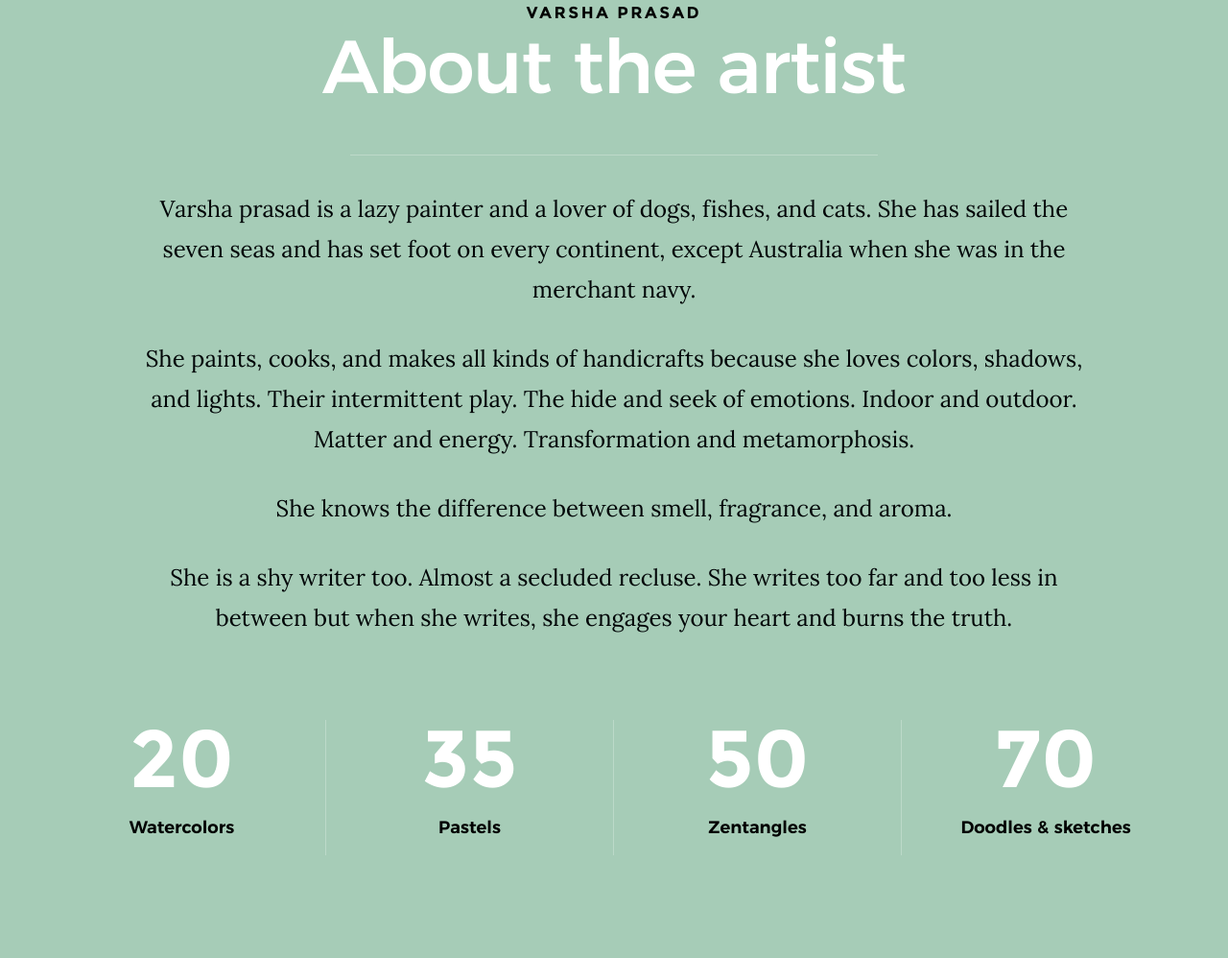
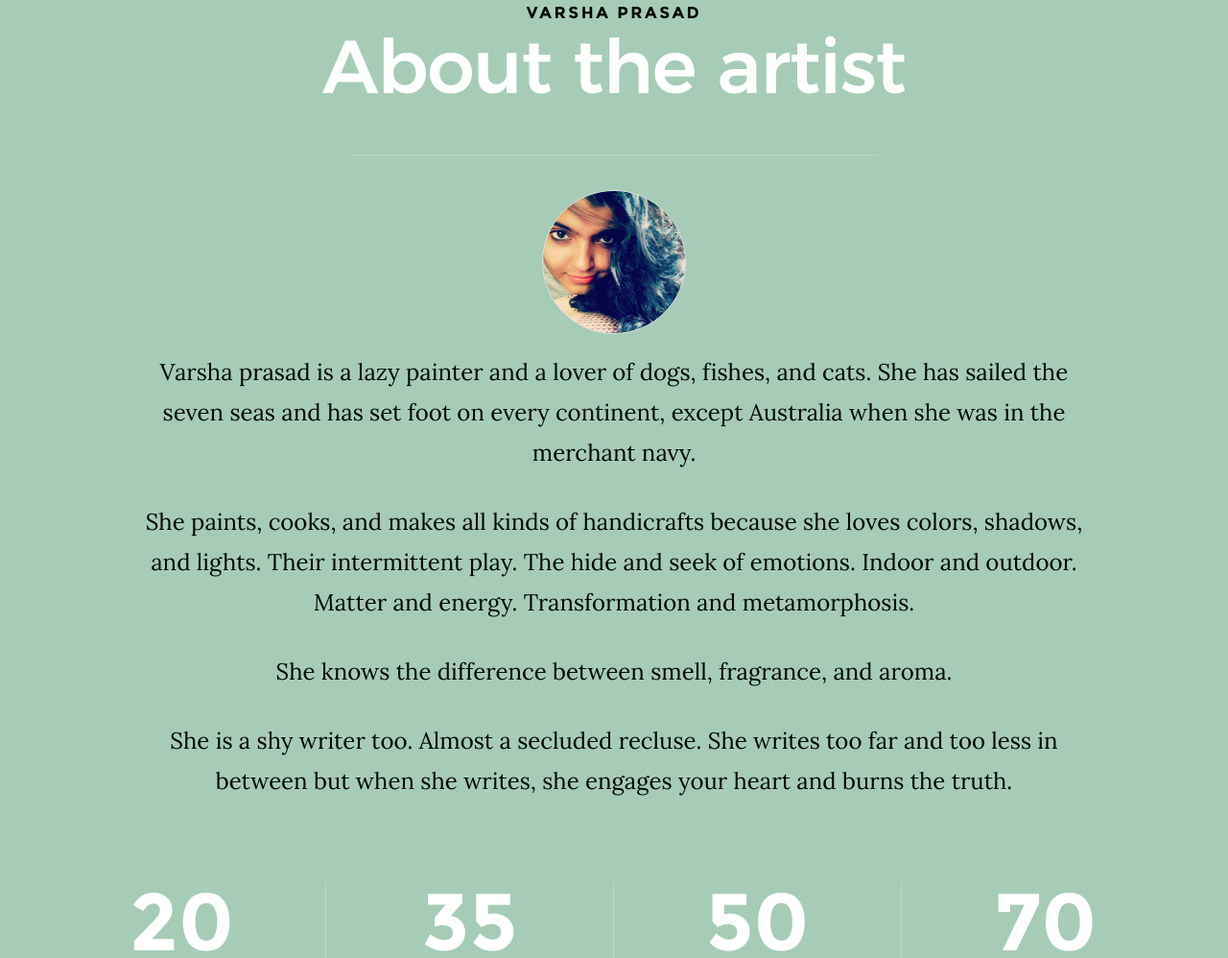
Before and after one commit to abhilearnscode/abhilearnscode.github.io, a plain HTML site: page index.html in a window 1280 px wide. Shown: the part 959-1957 px from the top of the page at 96% size. Drawn offline with Linux system fonts and the light colour scheme; animation ran at ten frames a second; files whose address does not match are found by name.

Commit message:
Picture Updated

```diff
--- a/css/main.css
+++ b/css/main.css
@@ -3618,3 +3618,14 @@ footer .row {
 .center-text {
     text-align: center !important;
 }
+
+.pic-avatar {
+    border-radius: 50%;
+    height: 150px;
+    width: 150px;
+    border: 1px solid #dfdfdf;
+    background: url("../images/varsha.jpg") no-repeat;
+    margin: auto;
+    margin-bottom: 20px;
+    background-size: contain;
+}
--- a/index.html
+++ b/index.html
@@ -150,6 +150,7 @@
         </div> <!-- end section-header -->
 
         <div class="row about-desc" data-aos="fade-up">
+            <div class="pic-avatar"></div>
             <div class="col-full">
                 <p>Varsha prasad is a lazy painter and a lover of dogs, fishes, and cats. She has sailed the seven seas and has set foot on every continent, except Australia when she was in the merchant navy.</p>
                 <p>She paints, cooks, and makes all kinds of handicrafts because she loves colors, shadows, and lights. Their intermittent play. The hide and seek of emotions. Indoor and outdoor. Matter and energy. Transformation and metamorphosis.</p>
```
Also changed, not shown: images/varsha.jpg (added).
